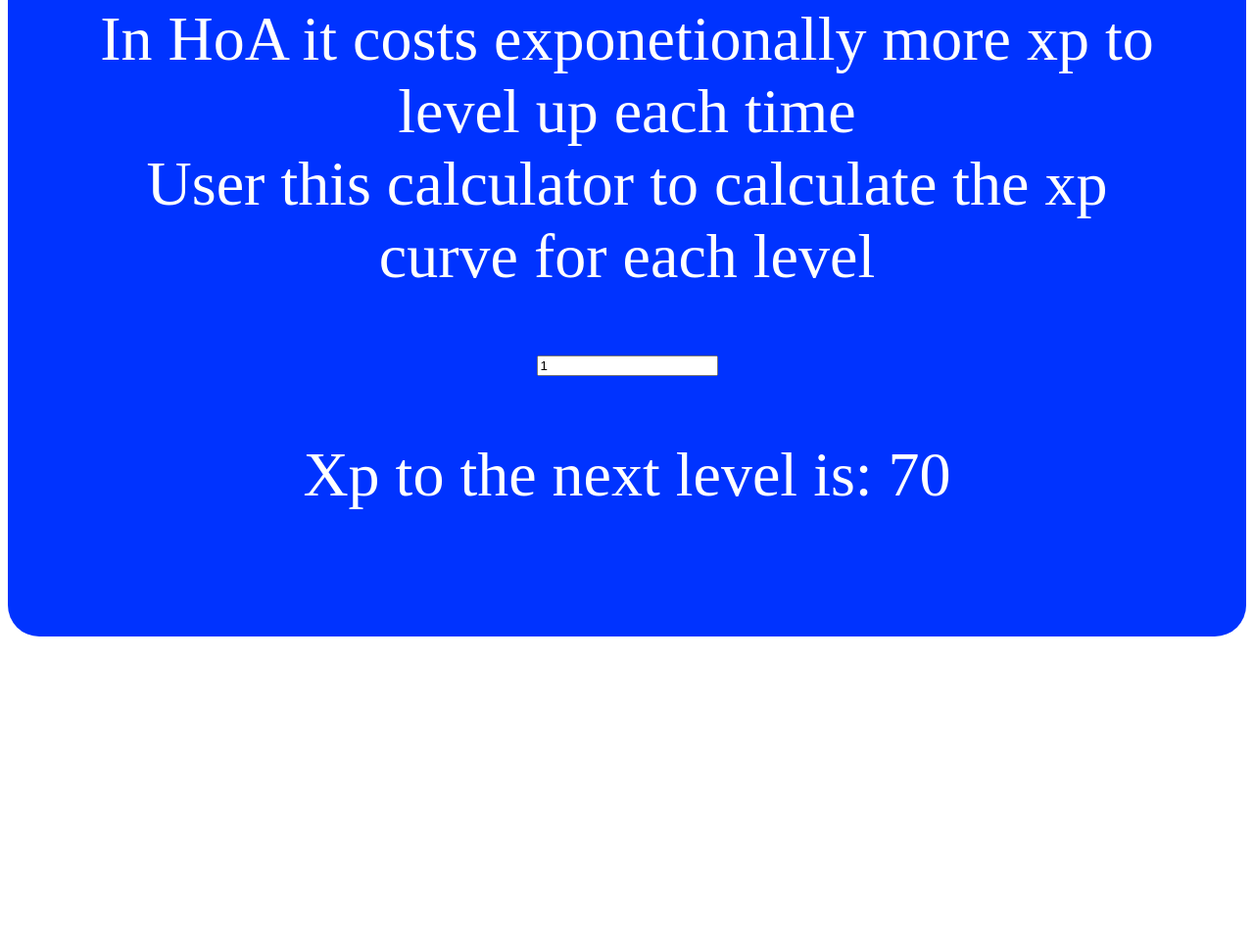
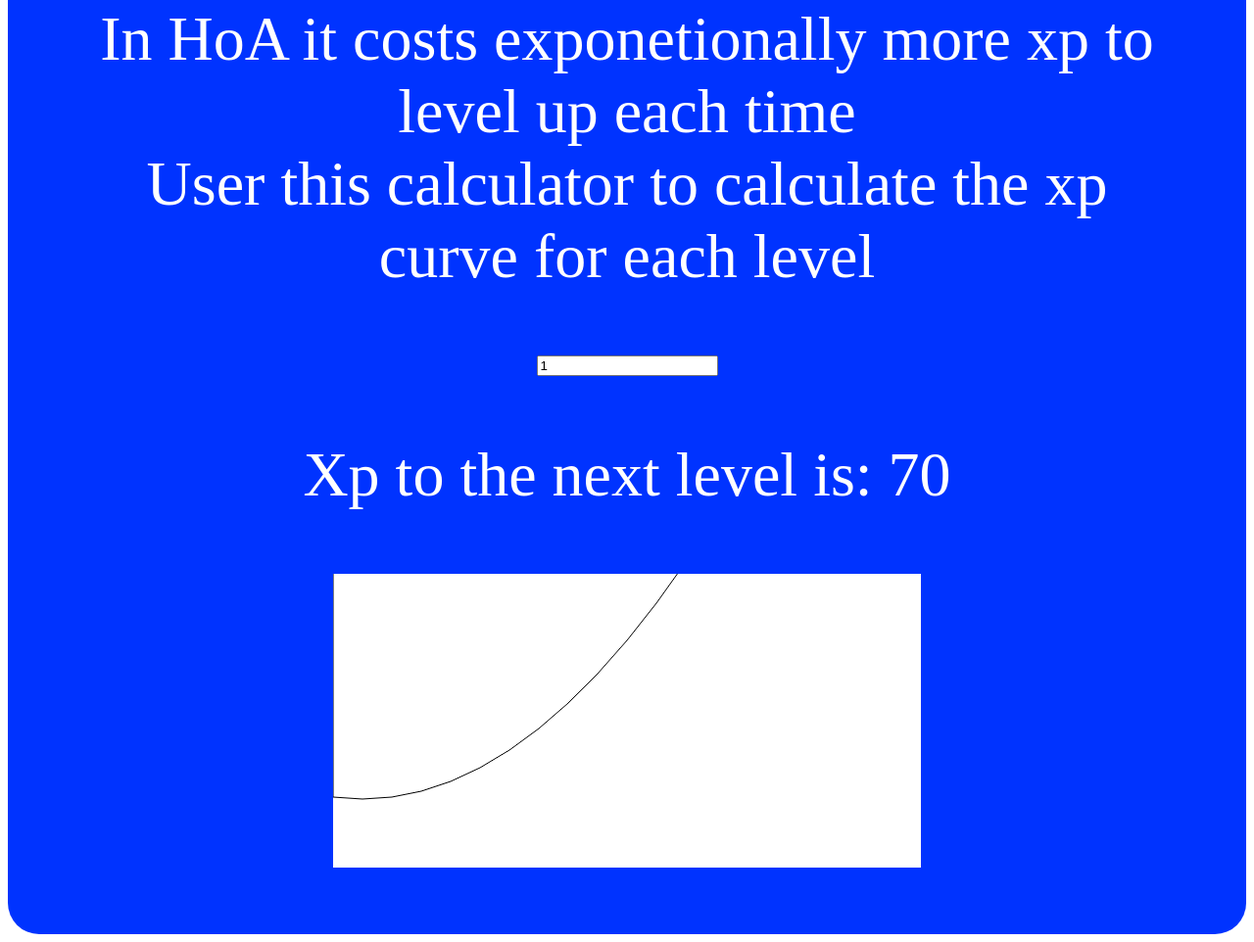
Before and after one commit to Evanator05/HeroesOfAvendarWebsite, a plain HTML site: page pages/xpCurve.html in a window 1280 px wide. Shown: the part 191-1153 px from the top of the page at 98% size. Before the commit the page ends 849 px from the top, so only its background shows below. Drawn offline with Linux system fonts and the light colour scheme.

Commit message:
added graph

```diff
--- a/pages/xpCurve.html
+++ b/pages/xpCurve.html
@@ -14,6 +14,8 @@
 
     <p>Xp to the next level is: <a id="ans"></a></p>
 
+    <canvas id="canvas" width="600" height="300"></canvas>
+
     <script type="text/javascript" src="../scr/xpCurve.js">
 
     </script>
--- a/scr/xpCurve.js
+++ b/scr/xpCurve.js
@@ -1,6 +1,34 @@
-function pressedButton() {
-  let level = document.getElementById("level").value
-  document.getElementById("ans").innerHTML = 70 + (2*((level-1)*(level-1)))
+function main() {
+  pressedButton();
+  drawGraph();
 }
 
-pressedButton()
+function drawGraph() {
+  let canvas = document.getElementById("canvas");
+  let ctx = canvas.getContext("2d");
+
+  var width = canvas.width
+  var height = canvas.height
+
+  ctx.fillStyle="white"
+  ctx.fillRect(0, 0, width, height);
+
+  var steps = 20
+  var widthsteps = width/steps
+  ctx.scale(1, -1);
+  ctx.beginPath();
+  ctx.moveTo(0,0);
+  for (let i = 0; i < steps; i++) {
+    //plot points based on this quadradic 2(level)^2+70
+    ctx.lineTo((widthsteps*i),70 + (2*((i-1)*(i-1)))-height)
+  }
+  ctx.stroke();
+
+}
+
+function pressedButton() {
+  let level = document.getElementById("level").value;
+  document.getElementById("ans").innerHTML = 70 + (2*((level-1)*(level-1)));
+}
+
+main()
```
